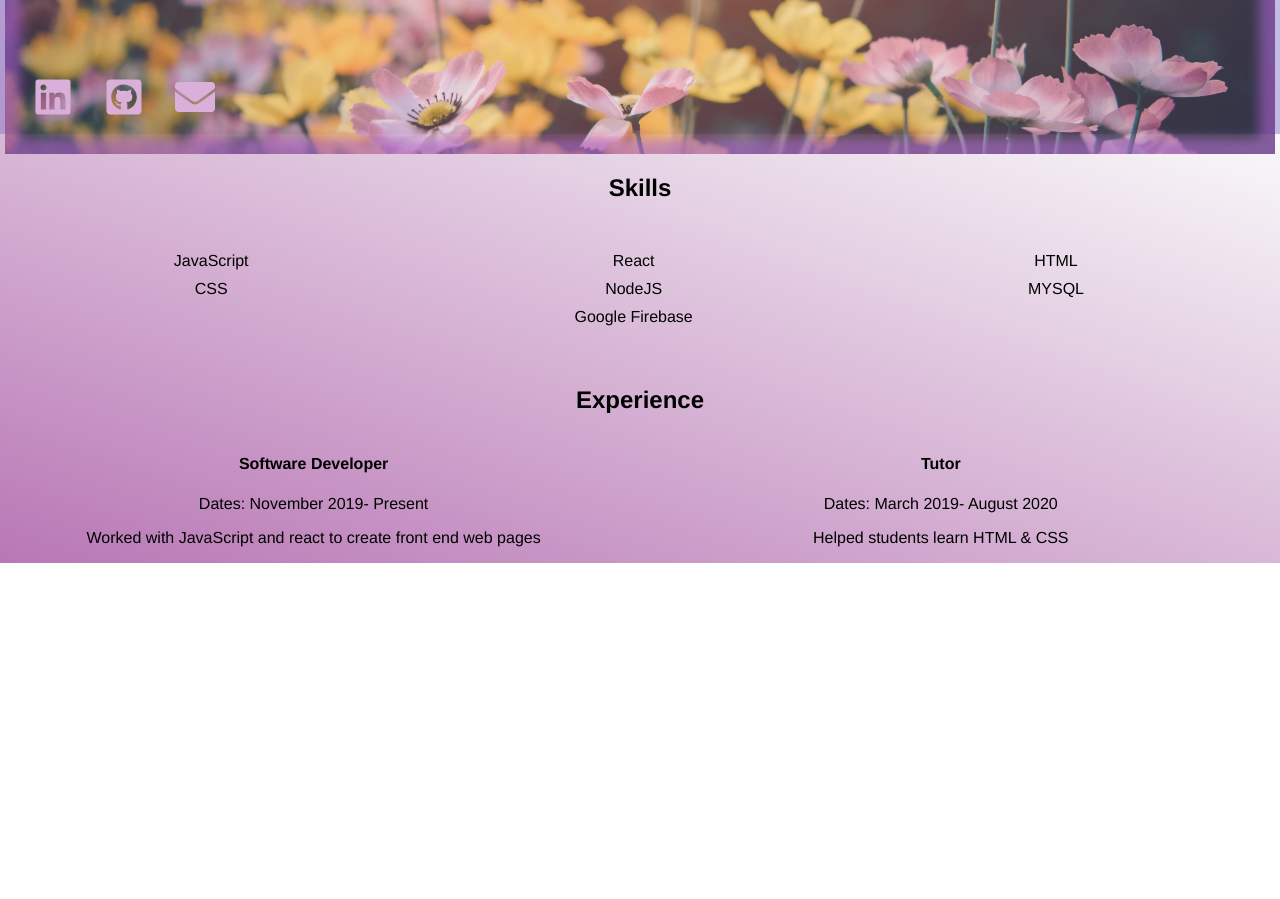
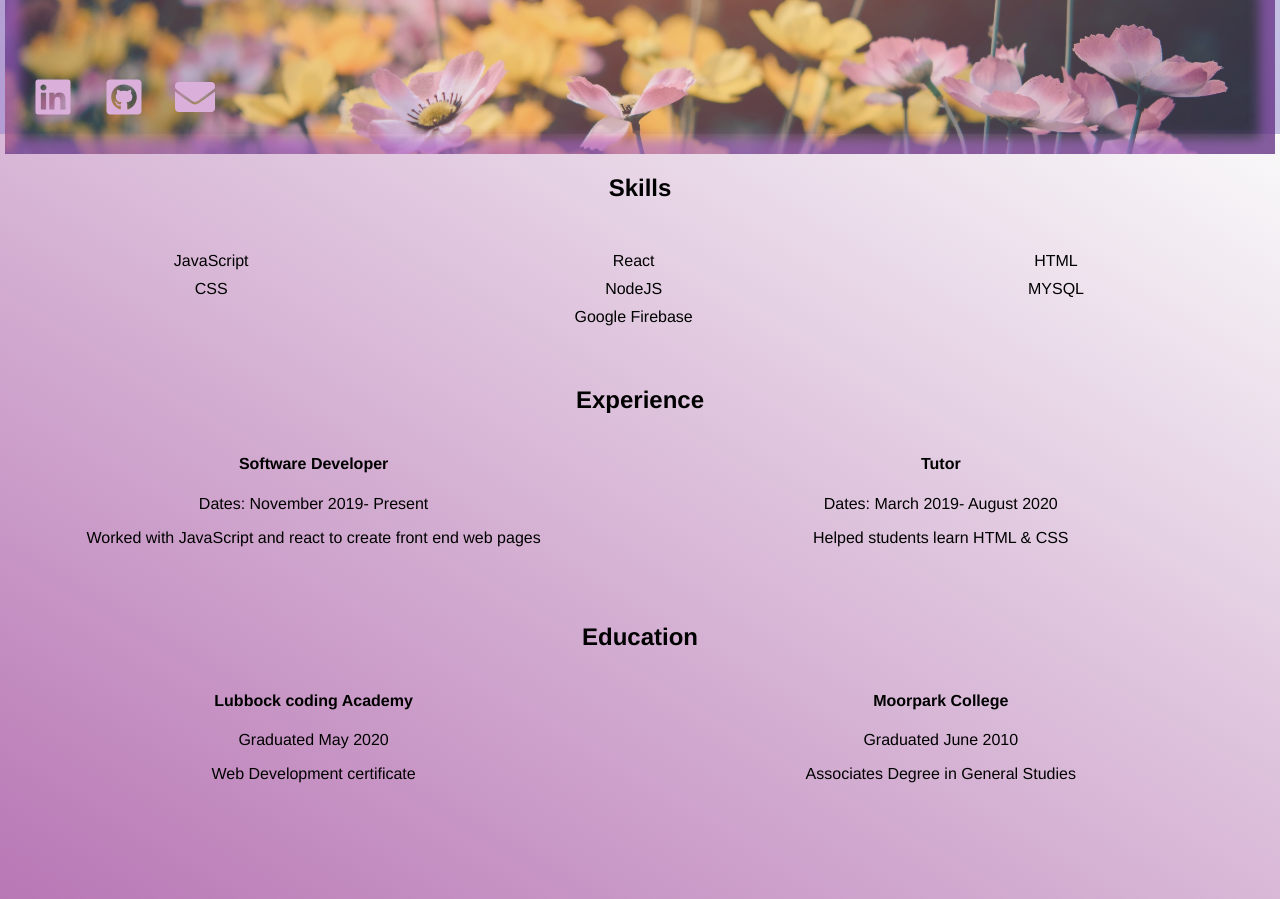
Before and after one commit to Lindsayw89/llopez-website, a React (Create React App) app: page / in a window 1280 px wide. Shown: the part 320-1219 px from the top of the page. Before the commit the page ends 883 px from the top, so only its background shows below. Built offline with nearby package versions, Linux system fonts and the light colour scheme.

Commit message:
more details added

```diff
--- a/src/Components/mainContent.jsx
+++ b/src/Components/mainContent.jsx
@@ -6,7 +6,7 @@ const MainContent=()=>{
 
 
     return(
-  <main>
+  <main className="mainBtm">
 
 
 
@@ -37,6 +37,22 @@ const MainContent=()=>{
 <p>Helped students learn HTML & CSS</p>
 </div>
 </div>
+</section>
+
+<section id="education" className="btmMain">
+<h2> Education</h2>
+<div  className='educationFlex'>
+<div>
+<h4>Lubbock coding Academy</h4>
+<p>Graduated May 2020 </p>
+<p> Web Development certificate</p>
+</div>
+<div>
+<h4>Moorpark College</h4>
+<p>Graduated June 2010</p>
+<p>Associates Degree in General Studies</p>
+</div>
+</div>
 
 
 </section>
--- a/src/Pages/AboutMe.jsx
+++ b/src/Pages/AboutMe.jsx
@@ -62,6 +62,10 @@ const AboutMe=()=>{
         </div>
 
    </section>
+
+   <section className="contactEnd">
+       <p>  Feel Free to reach out to me! My E-mail is Lindsay.89@outlook.com</p>
+   </section>
 </body>
        </html>
 
--- a/src/Pages/css/about.css
+++ b/src/Pages/css/about.css
@@ -68,6 +68,9 @@ font-family:  "Helvetica Neue",Helvetica,Arial,sans-serif;
         width: 100%;
         height: auto;
        }
+       .contactEnd{
+           padding: 30px 0px;
+       }
 
 
 @media (min-width:520px){
--- a/src/Pages/css/shared.css
+++ b/src/Pages/css/shared.css
@@ -99,6 +99,7 @@ margin-right: auto;
     font-size:30px;
 
 }
+
 main{
     background: #B877B5;
     background: -webkit-linear-gradient(bottom left, #B877B5, #F9F9F9);
@@ -106,6 +107,7 @@ main{
     background: linear-gradient(to top right, #B877B5, #F9F9F9);
      /* box-shadow:  0 0 70px 70px rgba(153, 74, 194, .15) inset; */
 }
+
 .skillList {
     display: flex;
     flex-direction: row;
@@ -127,18 +129,22 @@ main{
    padding-top: 10px;
 
 }
-#experience{
+#experience ,#education {
     margin-top: 60px;
+
 }
 
-.experienceFlex{
+.experienceFlex, .educationFlex{
 
     display: flex;
     flex-direction: row;
     flex-wrap: wrap;
 }
-.experienceFlex div{
+.experienceFlex div, .educationFlex div{
    width: 49%;
+}
+.btmMain {
+    padding-bottom: 100px;
 }
 
 
```
